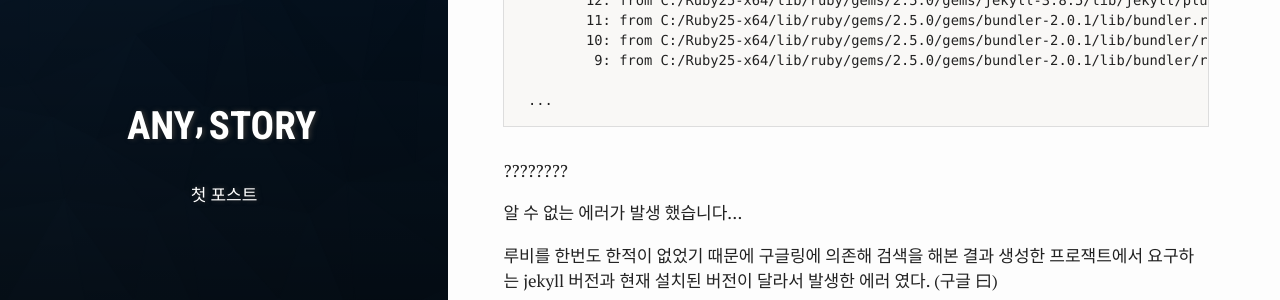
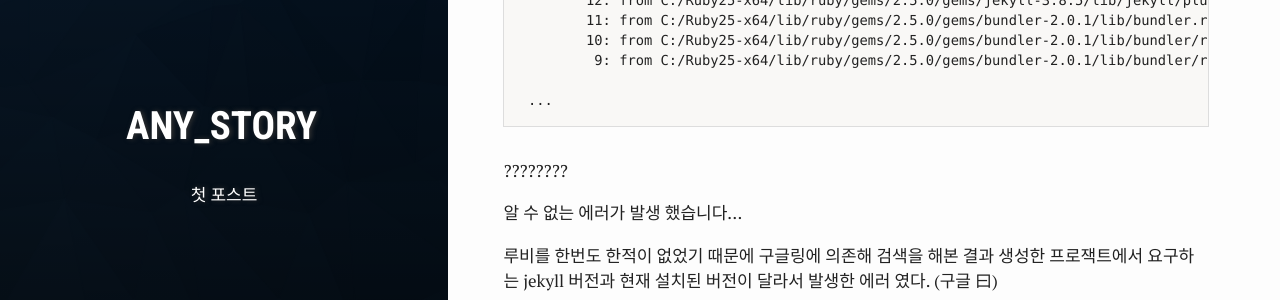
Before and after one commit to wlsdud2194/wlsdud2194.github.io, a Jekyll site: the page built from _posts/2019-02-11-Hello-World.md, in a window 1280 px wide. Shown: the part 496-796 px from the top of the page. Built offline with Jekyll 4.4.1, drawn with Linux system fonts in a browser that asks for light colours.

```diff
--- a/_posts/2019-02-11-Hello-World.md
+++ b/_posts/2019-02-11-Hello-World.md
@@ -5,7 +5,7 @@ crawlertitle: "Hello Jekyll !"
 summary: "첫 포스트"
 date: 2019-02-11
 categories: posts
-tags: 'Any Story'
+tags: 'Any_Story'
 author: Young
 ---
 2일 동안 고된 구글링과 영어문서를 읽어가면서 드디어 jekyll 테마를 적용하여 나만에 블로그에 포스트를 작성할 수 있게 되었다. 사실 이전에도 도전해보았지만 이해안되는 영어문서와 온갖 에러에 ~~빠른 손절을~~ 포기를 하였지만 방학이 되면서 다시 해보기로 하여 끝내 블로그를 완성하였다.
```
